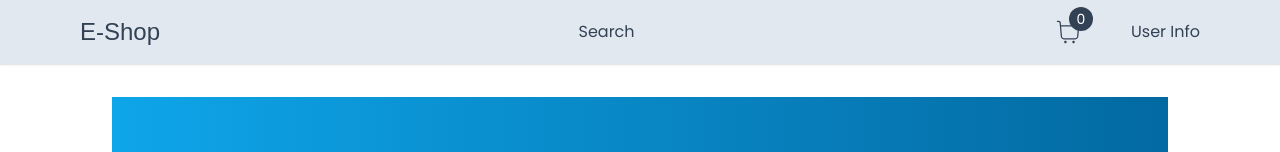
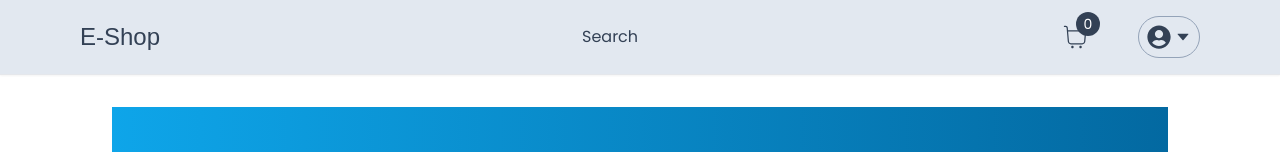
Before and after one commit to anasahammad/E-shop, a Next.js app: page / in a window 1280 px wide. Shown: the top 152 px of the page. Built offline with nearby package versions, Linux system fonts and the light colour scheme; a web font is replaced by a local one.

Commit message:
user menu and backdrop added

```diff
--- /dev/null
+++ b/app/components/Nav/BackDrop.tsx
@@ -0,0 +1,13 @@
+interface BackDropProps{
+    onClick : ()=>void;
+}
+
+const BackDrop: React.FC<BackDropProps> = ({onClick}) => {
+    return (
+        <div onClick={onClick} className="z-20 bg-slate-100 opacity-50 w-screen h-screen fixed top-0 left-0">
+
+        </div>
+    );
+};
+
+export default BackDrop;
--- /dev/null
+++ b/app/components/Nav/MenuItem.tsx
@@ -0,0 +1,14 @@
+interface MenuItemProps{
+    children: React.ReactNode;
+    onClick: ()=>void;
+}
+
+const MenuItem: React.FC<MenuItemProps> = ({children, onClick}) => {
+    return (
+        <div onClick={onClick} className="px-4 py-3 hover:bg-neutral-100 transition ">
+            {children}
+        </div>
+    );
+};
+
+export default MenuItem;
--- a/app/components/Nav/Navbar.tsx
+++ b/app/components/Nav/Navbar.tsx
@@ -2,6 +2,7 @@
 import Container from "../Container";
 import { Redressed } from "next/font/google";
 import CartCount from "./CartCount";
+import UserMenu from "./UserMenu";
 
 const redressed = Redressed({subsets: ["latin"], weight: ["400"]})
 
@@ -15,7 +16,7 @@
                         <div className="hidden md:block">Search</div>
                         <div className="flex items-center gap-8 md:gap-12">
                             <CartCount/>
-                            <div>User Info</div>
+                           <UserMenu/>
                         </div>
                     </div>
                 </Container>
--- /dev/null
+++ b/app/components/Nav/UserMenu.tsx
@@ -0,0 +1,57 @@
+'use client'
+import { useCallback, useState } from "react";
+import Avatar from "../Avatar";
+import { AiFillCaretDown } from "react-icons/ai";
+import Link from "next/link";
+import MenuItem from "./MenuItem";
+import { signOut } from "next-auth/react";
+import BackDrop from "./BackDrop";
+
+
+const UserMenu = () => {
+    const [isOpen, setIsOpen] = useState(false)
+    const toggleOpen = useCallback(()=>{
+        setIsOpen(prev => !prev)
+    }, [])
+    return (
+        <>
+        <div className="relative z-30">
+            <div onClick={toggleOpen} className="p-2 border-[1px] border-slate-400 flex flex-row items-center gap-1 rounded-full cursor-pointer hover:shadow-md transition text-slate-700">
+                <Avatar/>
+                <AiFillCaretDown/>
+            </div>
+            {isOpen && (
+                <div className="absolute rounded-md shadow-md bg-white w-[170px] overflow-hidden right-0 top-12 text-sm flex flex-col cursor-pointer ">
+
+                    <div>
+                        <Link href="/orders">
+                         <MenuItem onClick={toggleOpen}>Your Orders</MenuItem>
+                        </Link>
+                        <Link href="/admin">
+                         <MenuItem onClick={toggleOpen}>Admin Dashboard</MenuItem>
+                        </Link>
+
+                        <MenuItem onClick={()=>{
+                            toggleOpen();
+                            signOut()
+                        }}>Logout</MenuItem>
+
+                        <div>
+                        <Link href="/login">
+                         <MenuItem onClick={toggleOpen}>Login</MenuItem>
+                        </Link>
+                        <Link href="/register">
+                         <MenuItem onClick={toggleOpen}>Register</MenuItem>
+                        </Link>
+                        </div>
+                    </div>
+                </div>
+            )}
+        </div>
+
+        {isOpen ? <BackDrop onClick={toggleOpen}/> : null}
+        </>
+    );
+};
+
+export default UserMenu;
```
